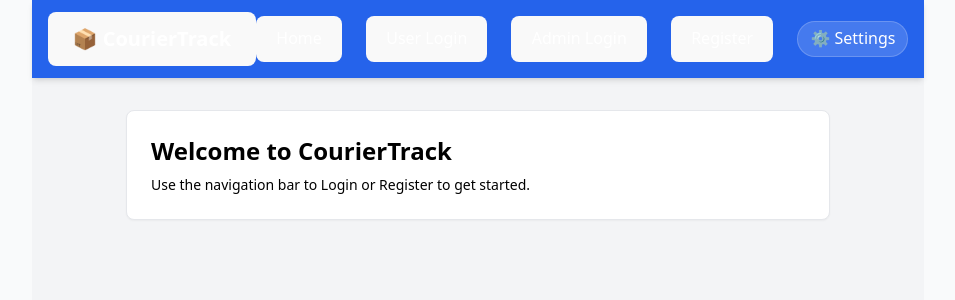
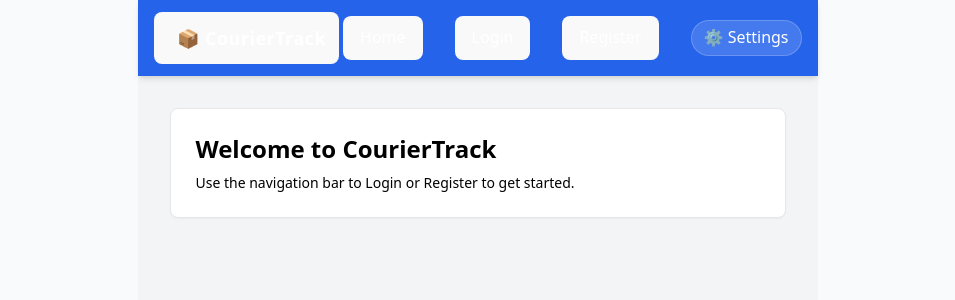
Before and after one commit to Robuzuu/FINAL-EXAM-FOR-ADS-WST-AND-IPT, a React (Vite) app: page / in a window 1280 px wide. Shown: the top 300 px of the page, without its empty margins (162-1117 px from the left). Built offline with nearby package versions, Linux system fonts and the light colour scheme.

Commit message:
Update Navbar.jsx

```diff
--- a/src/components/Navbar.jsx
+++ b/src/components/Navbar.jsx
@@ -8,7 +8,7 @@ export default function Navbar({ auth, onNavigate, onSettings, t }) {
       localStorage.removeItem("courier_token");
     } catch {}
     if (auth && auth.logout) auth.logout();
-    if (onNavigate) onNavigate('loginUser');
+    if (onNavigate) onNavigate('welcome');
   };
 
   let user = auth?.user || null;
@@ -20,7 +20,7 @@ export default function Navbar({ auth, onNavigate, onSettings, t }) {
     <nav className="bg-blue-600 text-white shadow-md">
       <div className="max-w-7xl mx-auto px-4 py-3 flex justify-between items-center">
 
-        <button onClick={() => { setOpen(false); onNavigate && onNavigate(user ? 'dashboard' : 'loginUser'); }} className="text-xl font-bold hover:text-gray-200">
+        <button onClick={() => { setOpen(false); onNavigate && onNavigate(user ? 'dashboard' : 'welcome'); }} className="text-lg font-bold hover:text-gray-200 tracking-wide pr-3 mr-1">
           📦 {t ? t('nav.logo') : 'CourierTrack'}
         </button>
 
@@ -31,10 +31,10 @@ export default function Navbar({ auth, onNavigate, onSettings, t }) {
         </button>
 
 
-        <div className="hidden sm:flex gap-6 items-center">
+        <div className="hidden sm:flex gap-8 items-center">
           <button
-            onClick={() => onNavigate && onNavigate(user ? 'dashboard' : 'loginUser')}
-            className="hover:text-gray-200 transition-colors duration-200"
+            onClick={() => onNavigate && onNavigate(user ? 'dashboard' : 'welcome')}
+            className="hover:text-gray-200 transition-colors duration-200 px-4 py-2"
           >
             {t ? t('nav.home') : 'Home'}
           </button>
@@ -42,19 +42,13 @@ export default function Navbar({ auth, onNavigate, onSettings, t }) {
             <>
               <button
                 onClick={() => onNavigate && onNavigate('loginUser')}
-                className="hover:text-gray-200 transition-colors duration-200"
+                className="hover:text-gray-200 transition-colors duration-200 px-4 py-2"
               >
-                {t ? t('nav.userLogin') : 'User Login'}
-              </button>
-              <button
-                onClick={() => onNavigate && onNavigate('loginAdmin')}
-                className="hover:text-gray-200 transition-colors duration-200"
-              >
-                {t ? t('nav.adminLogin') : 'Admin Login'}
+                {t ? t('nav.login') : 'Login'}
               </button>
               <button
                 onClick={() => onNavigate && onNavigate('register')}
-                className="hover:text-gray-200 transition-colors duration-200"
+                className="hover:text-gray-200 transition-colors duration-200 px-4 py-2"
               >
                 {t ? t('nav.register') : 'Register'}
               </button>
@@ -65,19 +59,19 @@ export default function Navbar({ auth, onNavigate, onSettings, t }) {
             <>
               <button
                 onClick={() => onNavigate && onNavigate('dashboard')}
-                className="hover:text-gray-200 transition-colors duration-200"
+                className="hover:text-gray-200 transition-colors duration-200 px-4 py-2"
               >
                 {t ? t('nav.dashboard') : 'Dashboard'}
               </button>
               <button
                 onClick={() => onNavigate && onNavigate('create')}
-                className="hover:text-gray-200 transition-colors duration-200"
+                className="hover:text-gray-200 transition-colors duration-200 px-4 py-2"
               >
                 {t ? t('nav.create') : 'Create'}
               </button>
               <button
                 onClick={() => onNavigate && onNavigate('track')}
-                className="hover:text-gray-200 transition-colors duration-200"
+                className="hover:text-gray-200 transition-colors duration-200 px-4 py-2"
               >
                 {t ? t('nav.track') : 'Track'}
               </button>
@@ -86,7 +80,7 @@ export default function Navbar({ auth, onNavigate, onSettings, t }) {
               {user.role === "admin" && (
                 <button
                   onClick={() => onNavigate && onNavigate('admin')}
-                  className="hover:text-gray-200 transition-colors duration-200"
+                  className="hover:text-gray-200 transition-colors duration-200 px-4 py-2"
                 >
                   {t ? t('nav.admin') : 'Admin Panel'}
                 </button>
@@ -110,24 +104,23 @@ export default function Navbar({ auth, onNavigate, onSettings, t }) {
 
       <div className={`sm:hidden px-4 pb-3 space-y-2 border-t border-white/10 transition-all duration-200 ease-out origin-top ${open ? 'opacity-100 max-h-[50vh]' : 'opacity-0 max-h-0 overflow-hidden'}`}>
           <button
-            onClick={() => { setOpen(false); onNavigate && onNavigate(user ? 'dashboard' : 'loginUser'); }}
-            className="block w-full text-left hover:text-gray-200 py-1"
+            onClick={() => { setOpen(false); onNavigate && onNavigate(user ? 'dashboard' : 'welcome'); }}
+            className="block w-full text-left hover:text-gray-200 py-2 px-4"
           >
             {t ? t('nav.home') : 'Home'}
           </button>
           {!user ? (
             <>
-              <button onClick={() => { setOpen(false); onNavigate && onNavigate('loginUser'); }} className="block w-full text-left hover:text-gray-200 py-1">{t ? t('nav.userLogin') : 'User Login'}</button>
-              <button onClick={() => { setOpen(false); onNavigate && onNavigate('loginAdmin'); }} className="block w-full text-left hover:text-gray-200 py-1">{t ? t('nav.adminLogin') : 'Admin Login'}</button>
-              <button onClick={() => { setOpen(false); onNavigate && onNavigate('register'); }} className="block w-full text-left hover:text-gray-200 py-1">{t ? t('nav.register') : 'Register'}</button>
+              <button onClick={() => { setOpen(false); onNavigate && onNavigate('loginUser'); }} className="block w-full text-left hover:text-gray-200 py-2 px-4">{t ? t('nav.login') : 'Login'}</button>
+              <button onClick={() => { setOpen(false); onNavigate && onNavigate('register'); }} className="block w-full text-left hover:text-gray-200 py-2 px-4">{t ? t('nav.register') : 'Register'}</button>
             </>
           ) : (
             <>
-              <button onClick={() => { setOpen(false); onNavigate && onNavigate('dashboard'); }} className="block w-full text-left hover:text-gray-200 py-1">{t ? t('nav.dashboard') : 'Dashboard'}</button>
-              <button onClick={() => { setOpen(false); onNavigate && onNavigate('create'); }} className="block w-full text-left hover:text-gray-200 py-1">{t ? t('nav.create') : 'Create'}</button>
-              <button onClick={() => { setOpen(false); onNavigate && onNavigate('track'); }} className="block w-full text-left hover:text-gray-200 py-1">{t ? t('nav.track') : 'Track'}</button>
+              <button onClick={() => { setOpen(false); onNavigate && onNavigate('dashboard'); }} className="block w-full text-left hover:text-gray-200 py-2 px-4">{t ? t('nav.dashboard') : 'Dashboard'}</button>
+              <button onClick={() => { setOpen(false); onNavigate && onNavigate('create'); }} className="block w-full text-left hover:text-gray-200 py-2 px-4">{t ? t('nav.create') : 'Create'}</button>
+              <button onClick={() => { setOpen(false); onNavigate && onNavigate('track'); }} className="block w-full text-left hover:text-gray-200 py-2 px-4">{t ? t('nav.track') : 'Track'}</button>
               {user.role === 'admin' && (
-                <button onClick={() => { setOpen(false); onNavigate && onNavigate('admin'); }} className="block w-full text-left hover:text-gray-200 py-1">{t ? t('nav.admin') : 'Admin Panel'}</button>
+                <button onClick={() => { setOpen(false); onNavigate && onNavigate('admin'); }} className="block w-full text-left hover:text-gray-200 py-2 px-4">{t ? t('nav.admin') : 'Admin Panel'}</button>
               )}
               <div className="pt-2">
                 <button onClick={() => { setOpen(false); onSettings && onSettings(); }} className="w-full px-3 py-2 rounded-full border border-white/20 bg-white/15 hover:bg-white/25 transition-colors">⚙️ {t ? t('nav.settings') : 'Settings'}</button>
```
